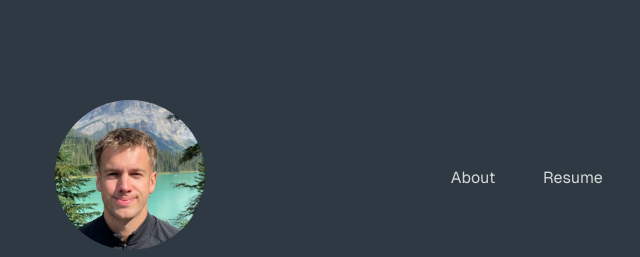
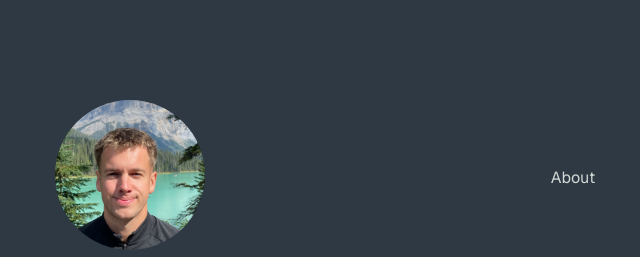
Before and after one commit to stuartdrennandev/website, a Next.js app: page / in a window 1280 px wide. Shown: the top 257 px of the page, without its empty margins (301-941 px from the left). Built offline with nearby package versions, Linux system fonts and the light colour scheme.

Commit message:
Remove resume button for now

```diff
--- a/src/app/about/_components/header/Header.tsx
+++ b/src/app/about/_components/header/Header.tsx
@@ -16,7 +16,6 @@ const Header: React.FC = () => (
 
         <div className={styles.headerButtonContainer}>
             <Link href="/about"><div className={styles.headerButton}>About</div></Link>
-            <div className={styles.headerButton}>Resume</div>
         </div>
     </div>
 )
```
